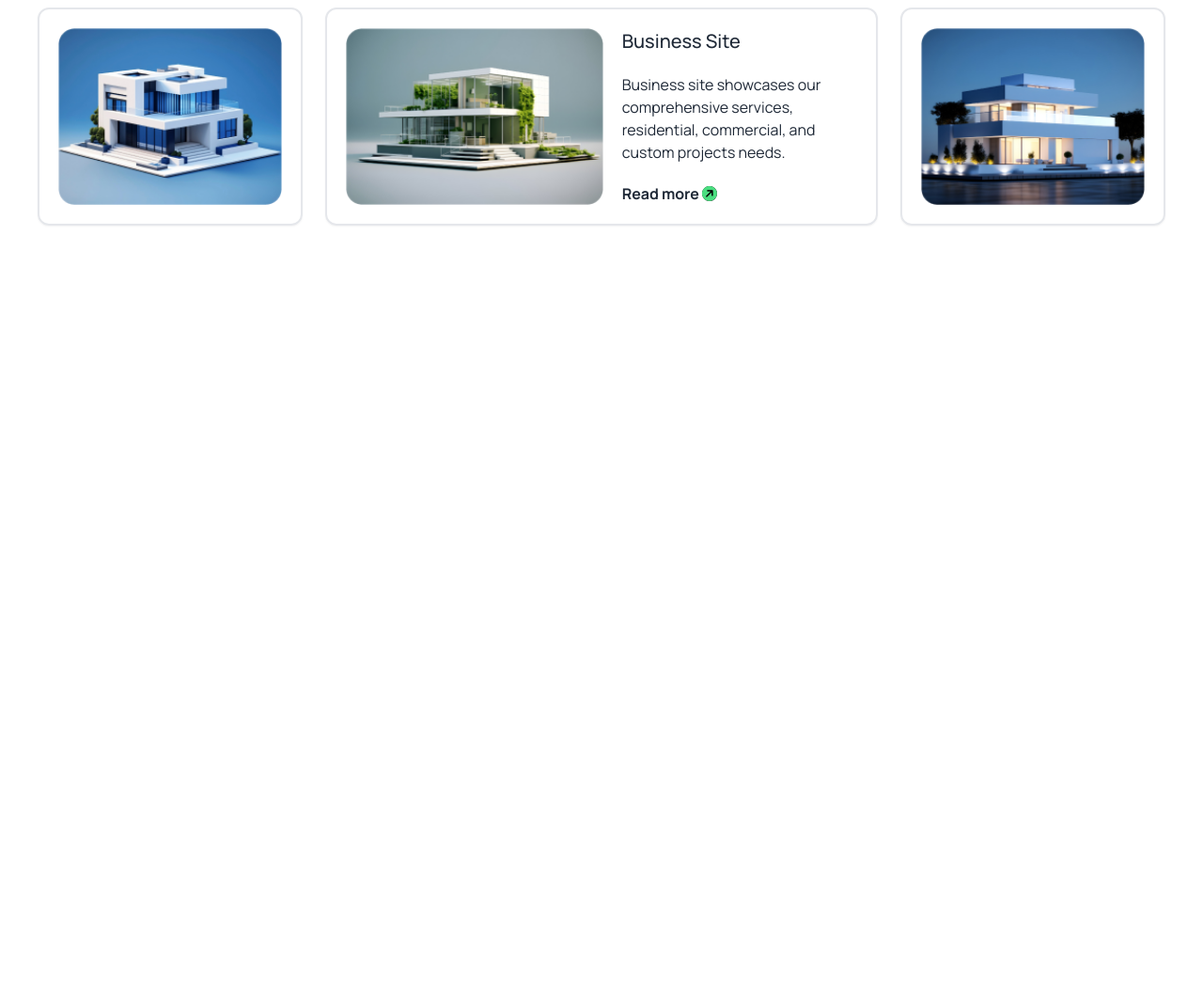
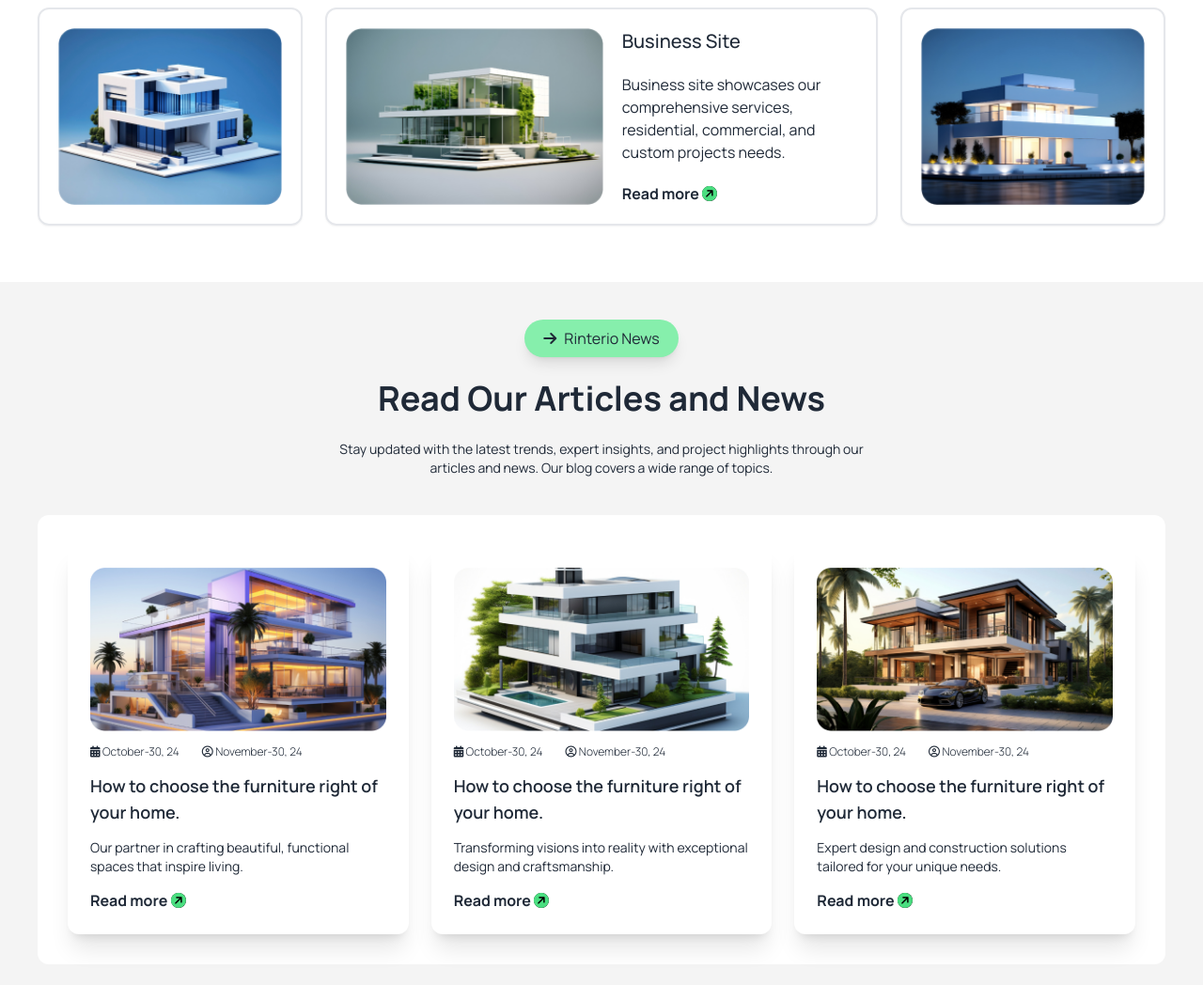
Before and after one commit to naim-rahman/Architecture-Project-A03, a plain HTML site: page index.html in a window 1280 px wide. Shown: the part 2999-4047 px from the top of the page at 94% size. Before the commit the page ends 3299 px from the top, so only its background shows below. Drawn offline with nearby package versions, Linux system fonts and the light colour scheme.

Commit message:
added Articles and News section

```diff
--- a/index.html
+++ b/index.html
@@ -301,6 +301,77 @@
                 </div>
             </div>
         </section>
+        <!-- Articles and News -->
+        <section class=" bg-[#F4F4F4]">
+            <div class="container mx-auto lg:p-10 p-4 my-5 ">
+                <div class="text-center flex flex-col items-center justify-center space-y-6 ">
+                    <button class="bg-green-300 rounded-3xl shadow-lg px-5 py-2 flex gap-2 items-center"><i
+                            class="fa-solid fa-arrow-right"></i>
+                        Rinterio News
+                    </button>
+                    <h3 class="text-4xl font-bold">
+                        Read Our Articles and News
+                    </h3>
+                    <p class="text-sm font-normal w-full md:w-3/4 lg:w-2/4">
+                        Stay updated with the latest trends, expert insights, and project highlights through our
+                        articles and news. Our blog covers a wide range of topics.
+                    </p>
+                </div>
+                <div class="bg-white rounded-xl grid gap-6 grid-cols-1 md:grid-cols-3 lg:grid-cols-3 p-4 lg:p-8 my-10">
+                    <!-- card-01 -->
+                    <div class="p-4 lg:p-6 space-y-3.5 bg-white rounded-xl shadow-xl">
+                        <img class="w-full h-auto" src="/assets/article1.png" alt="#">
+                        <div class="flex items-center gap-6">
+                            <p class="font-light text-xs "><i class="fa-solid fa-calendar-days"></i> October-30, 24</p>
+                            <p class="font-light text-xs "><i class="fa-regular fa-circle-user"></i> November-30, 24</p>
+                        </div>
+                        <h3 class="font-semibold text-lg">
+                            How to choose the furniture right of your home.
+                        </h3>
+                        <p class="text-sm font-normal">
+                            Our partner in crafting beautiful, functional spaces that inspire living.
+                        </p>
+                        <p class="text-base font-bold">Read more <i
+                                class="fa-solid fa-circle-arrow-up rotate-45 bg-black rounded-full text-green-400"></i>
+                        </p>
+                    </div>
+                    <!-- card-02 -->
+                    <div class="p-4 lg:p-6 space-y-3.5 bg-white rounded-xl shadow-xl">
+                        <img class="w-full h-auto" src="/assets/article2.png" alt="#">
+                        <div class="flex items-center gap-6">
+                            <p class="font-light text-xs "><i class="fa-solid fa-calendar-days"></i> October-30, 24</p>
+                            <p class="font-light text-xs "><i class="fa-regular fa-circle-user"></i> November-30, 24</p>
+                        </div>
+                        <h3 class="font-semibold text-lg">
+                            How to choose the furniture right of your home.
+                        </h3>
+                        <p class="text-sm font-normal">
+                            Transforming visions into reality with exceptional design and craftsmanship.
+                        </p>
+                        <p class="text-base font-bold">Read more <i
+                                class="fa-solid fa-circle-arrow-up rotate-45 bg-black rounded-full text-green-400"></i>
+                        </p>
+                    </div>
+                    <!-- card-03 -->
+                    <div class="p-4 lg:p-6 space-y-3.5 bg-white rounded-xl shadow-xl">
+                        <img class="w-full h-auto" src="/assets/article3.png" alt="#">
+                        <div class="flex items-center gap-6">
+                            <p class="font-light text-xs "><i class="fa-solid fa-calendar-days"></i> October-30, 24</p>
+                            <p class="font-light text-xs "><i class="fa-regular fa-circle-user"></i> November-30, 24</p>
+                        </div>
+                        <h3 class="font-semibold text-lg">
+                            How to choose the furniture right of your home.
+                        </h3>
+                        <p class="text-sm font-normal">
+                            Expert design and construction solutions tailored for your unique needs.
+                        </p>
+                        <p class="text-base font-bold">Read more <i
+                                class="fa-solid fa-circle-arrow-up rotate-45 bg-black rounded-full text-green-400"></i>
+                        </p>
+                    </div>
+                </div>
+            </div>
+        </section>
 
     </main>
     <!-- footer section -->
```
